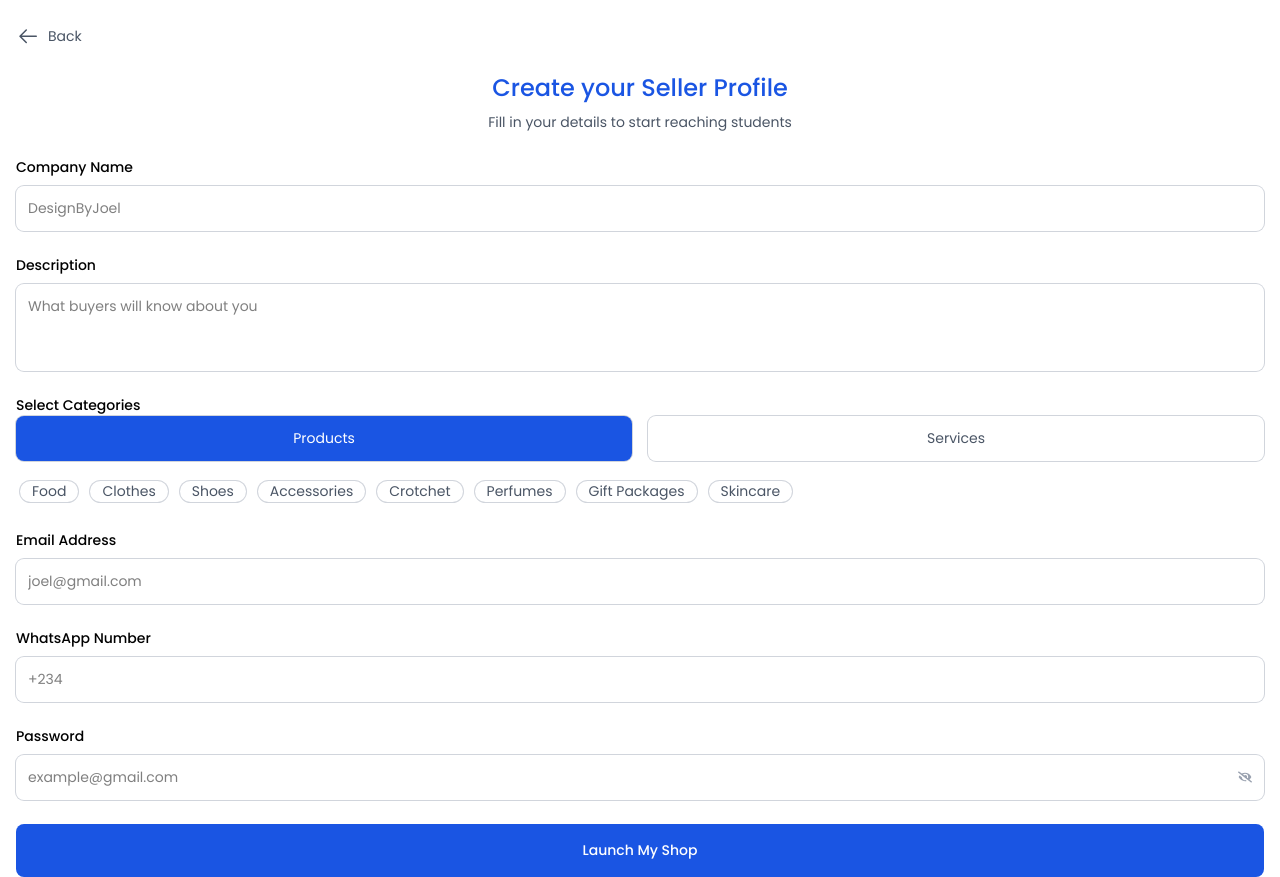
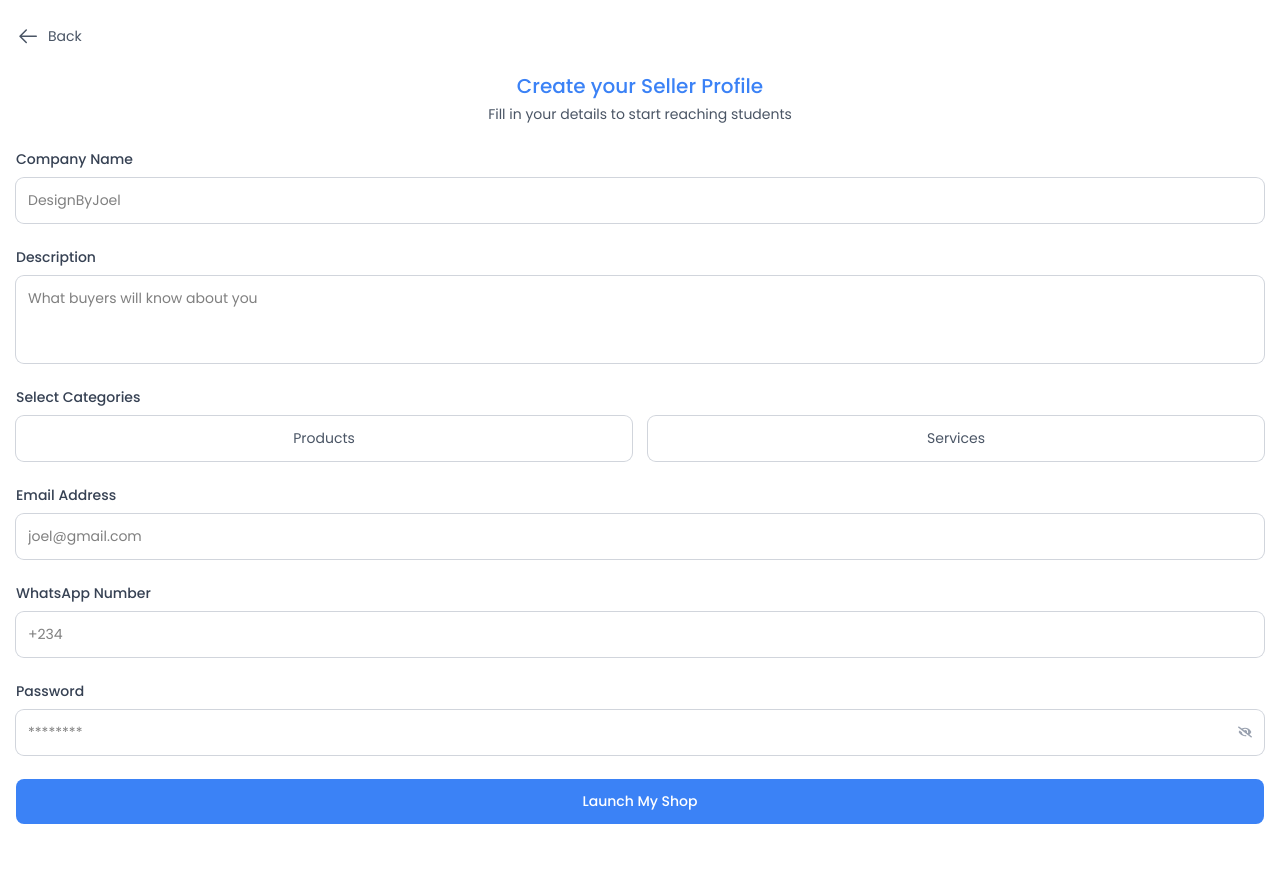
Before and after one commit to BuildingStartup/Haple, a React (Vite) app: page /signUp in a window 1280 px wide. After the commit the page ends 836 px from the top, so only its background shows below. Built offline with nearby package versions, Linux system fonts and the light colour scheme.

Commit message:
signUp UI update

```diff
--- a/src/App.jsx
+++ b/src/App.jsx
@@ -12,8 +12,8 @@ function App() {
         <Routes>
           {/* routes go in here */}
           {/* <Route path="/" element={<Home />} /> */}
-          <Route path="/SignUp" element={<SignUp />} />
           <Route path="/" element={<Home />} />
+          <Route path="/signUp" element={<SignUp />} />
         </Routes>
       </BrowserRouter>
       <Toaster
--- a/src/index.css
+++ b/src/index.css
@@ -17,6 +17,8 @@ body {
 @theme {
   --color-primary: #3B82F6;
   --color-primary-light: #60A5FA;
+  --color-primary-lighter: #93c5fd;
+  --color-primary-lightest: #bfdbfe;
   --color-accent: #F1F5F9;
   --color-neutral: ;
   --color-secondary: #25D366;
--- a/src/pages/Home.jsx
+++ b/src/pages/Home.jsx
@@ -35,7 +35,7 @@ export default function Home() {
           <MdKeyboardArrowRight className="text-3xl text-stone-200 group-hover:text-white" />
         </Link>
 
-        <Link to="/explore" className=" bg-stone-50 flex items-center justify-between gap-4 py-4 px-6 rounded-xl cursor-pointer group hover:shadow-lg transition-all duration-300 ">
+        <Link to="/signUp" className=" bg-stone-50 flex items-center justify-between gap-4 py-4 px-6 rounded-xl cursor-pointer group hover:shadow-lg transition-all duration-300 ">
           <div className="flex items-center gap-4">
             <div className="bg-accent p-3 rounded-lg">
               <FaStore className="text-xl text-stone-700 group-hover:text-black"  />
@@ -50,11 +50,10 @@ export default function Home() {
 
       </div>
 
-      <p className="mt-2 md:text-base ">
+      <p className="mt-2 md:text-base">
         <span >Already a seller?</span>
-        <Link to="sign-in" className="italic text-primary hover:underline">Sign in</Link>
+        <Link to="/signIn" className="italic text-primary hover:underline">Sign in</Link>
       </p>
-
     </div>
   );
 }
--- a/src/pages/SignUp.jsx
+++ b/src/pages/SignUp.jsx
@@ -2,6 +2,7 @@ import { useState } from "react";
 import { useForm } from "react-hook-form";
 import { GoArrowLeft } from "react-icons/go";
 import Fields from "../ui/Fields.jsx";
+import { Link } from "react-router-dom";
 
 export default function SignUp() {
   const {
@@ -12,7 +13,7 @@ export default function SignUp() {
     formState: { errors },
   } = useForm({
     defaultValues: {
-      mode: "product",
+      mode: "",
       categories: [],
     },
   });
@@ -53,15 +54,15 @@ export default function SignUp() {
   };
 
   return (
-    // <div className="h-screen bg-[#3d4247] flex justify-center">
-      <div className="h-screen px-4 py-6 space-y-6 ">
-        <div className="flex items-center gap-2 cursor-pointer">
+    // <div className="b-20">
+      <div className="h-screen px-4 py-6 space-y-6 pb-20">
+        <Link to="/" className="flex items-center gap-2 cursor-pointer">
           <GoArrowLeft className="text-2xl text-gray-600 cursor-pointer" />
           <span className="text-gray-600">Back</span>
-        </div>
+        </Link>
         {/* Header */}
-        <div className="text-center space-y-2">
-          <h2 className="text-2xl font-medium text-[#1A55E3]">
+        <div className="text-center space-y-1">
+          <h2 className="text-xl font-medium text-primary">
             Create your Seller Profile
           </h2>
           <p className="text-gray-600">
@@ -69,7 +70,7 @@ export default function SignUp() {
           </p>
         </div>
 
-        <form onSubmit={handleSubmit(onSubmit)} className="space-y-6">
+        <form onSubmit={handleSubmit(onSubmit)} className="space-y-6 mb-10">
           {/* Company Name */}
           <Fields
             register={register}
@@ -83,7 +84,7 @@ export default function SignUp() {
 
           {/* Description */}
           <div className="flex flex-col gap-2">
-            <label htmlFor="description" className="font-medium">
+            <label htmlFor="description" className="text-gray-700 font-medium">
               Description
             </label>
             <textarea
@@ -92,11 +93,11 @@ export default function SignUp() {
                 required: "Description is required",
               })}
               placeholder="What buyers will know about you"
-              className="w-full px-3 py-3 ring ring-gray-300 rounded-lg resize-none outline-none focus:ring focus:ring-[#1A55E3] transition-all duration-200"
+              className="w-full px-3 py-3 ring ring-gray-300 rounded-lg resize-none outline-none focus:ring focus:ring-primary transition-all duration-200"
               rows={3}
             />
             {errors.description && (
-              <p className="text-red-500 text-[13px]">
+              <p className="text-red-600 text-sm bg-red-50 p-2 rounded">
                 {errors.description.message}
               </p>
             )}
@@ -104,8 +105,8 @@ export default function SignUp() {
 
           {/* Mode Toggle */}
           <div className="space-y-4">
-            <label htmlFor="categories" className="font-medium">Select Categories</label>
-            <div className="flex gap-4">
+            <label htmlFor="categories" className="text-gray-700 font-medium">Select Categories</label>
+            <div className="flex gap-4 mt-2">
               <button
                 type="button"
                 onClick={() => {
@@ -114,7 +115,7 @@ export default function SignUp() {
                 }}
                 className={`flex-1 px-4 py-3 rounded-lg transition-all ring ring-gray-300 cursor-pointer ${
                   currentMode === "product"
-                    ? "bg-[#1A55E3] border-[#1A55E3] text-white"
+                    ? "bg-primary-lightest text-primary font-medium ring-2 ring-primary"
                     : "bg-white border-gray-300 text-gray-600"
                 }`}
               >
@@ -129,7 +130,7 @@ export default function SignUp() {
                 }}
                 className={`flex-1 px-4 py-3 rounded-lg transition-all ring ring-gray-300 cursor-pointer ${
                   currentMode === "service"
-                    ? "bg-[#1A55E3] border-[#1A55E3] text-white"
+                    ? "bg-primary-lightest text-primary font-medium ring-2 ring-primary"
                     : "bg-white border-gray-300 text-gray-600"
                 }`}
               >
@@ -138,6 +139,7 @@ export default function SignUp() {
             </div>
 
             {/* Category Multi Select */}
+            {currentMode && (
             <div className="space-y-2">
               <input
                 type="hidden"
@@ -153,9 +155,9 @@ export default function SignUp() {
                       key={service}
                       type="button"
                       onClick={() => handleToggle(service)}
-                      className={`text-center text-gray-400 rounded-xl ring ring-gray-300 px-3 transition-all ${
+                      className={`text-center text-gray-400 rounded-xl ring ring-gray-300 px-3 transition-all cursor-pointer ${
                         selectedCategories.includes(service)
-                          ? "bg-[#1A55E3] ring-[#1A55E3] text-white"
+                          ? "bg-primary-lightest text-primary font-medium "
                           : "bg-white border-gray-200 text-gray-600"
                       }`}
                     >
@@ -165,11 +167,12 @@ export default function SignUp() {
                 )}
               </div>
               {errors.categories && (
-                <span className="text-red-500 text-[13px]">
+                <span className="text-red-600 text-sm bg-red-50 p-2 rounded">
                   {errors.categories.message}
                 </span>
               )}
             </div>
+            )}
           </div>
 
           {/* For email */}
@@ -212,7 +215,7 @@ export default function SignUp() {
               message:
                 "Password must be at least 8 characters with at least 1 symbol",
             }}
-            placeholder="example@gmail.com"
+            placeholder="********"
             type={showPassword ? "text" : "password"}
             errorMessage="Password is required"
             errors={errors}
@@ -224,12 +227,11 @@ export default function SignUp() {
           {/* Submit Button */}
           <button
             type="submit"
-            className="w-full bg-[#1A55E3] py-4 font-medium text-white rounded-lg "
+            className="w-full bg-primary font-medium text-white rounded-lg py-3 mb-3 cursor-pointer hover:bg-primary-light transition-colors duration-200"
           >
             Launch My Shop
           </button>
         </form>
       </div>
-    // </div>
   );
 }
--- a/src/ui/Fields.jsx
+++ b/src/ui/Fields.jsx
@@ -13,7 +13,7 @@ export default function Fields({
 }) {
   return (
     <div className="flex flex-col gap-2 relative">
-      <label htmlFor={forTag} className="font-medium">
+      <label htmlFor={forTag} className="text-gray-700 font-medium">
         {labelName}
       </label>
       <input
@@ -24,10 +24,10 @@ export default function Fields({
           pattern: validation,
         })}
         placeholder={placeholder}
-        className="w-full px-3 py-3 ring ring-gray-300 rounded-lg outline-none focus:ring focus:ring-[#1A55E3] transition-all duration-200"
+        className="w-full px-3 py-3 ring ring-gray-300 rounded-lg outline-none focus:ring focus:ring-primary transition-all duration-200"
       />
       {errors[forTag] && (
-        <p className="text-red-500 text-[13px]">{errors[forTag].message}</p>
+        <p className="text-red-600 text-sm bg-red-50 p-2 rounded">{errors[forTag].message}</p>
       )}
       {forTag === "password" && (
         <button
```
